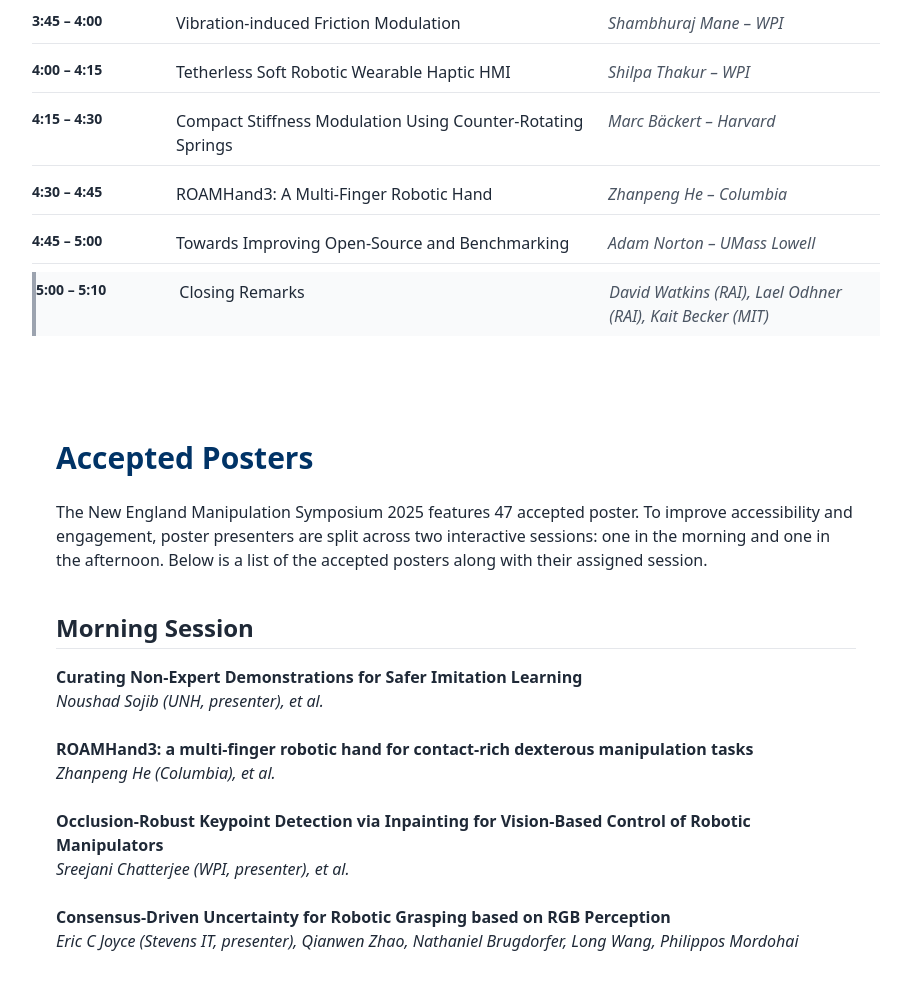
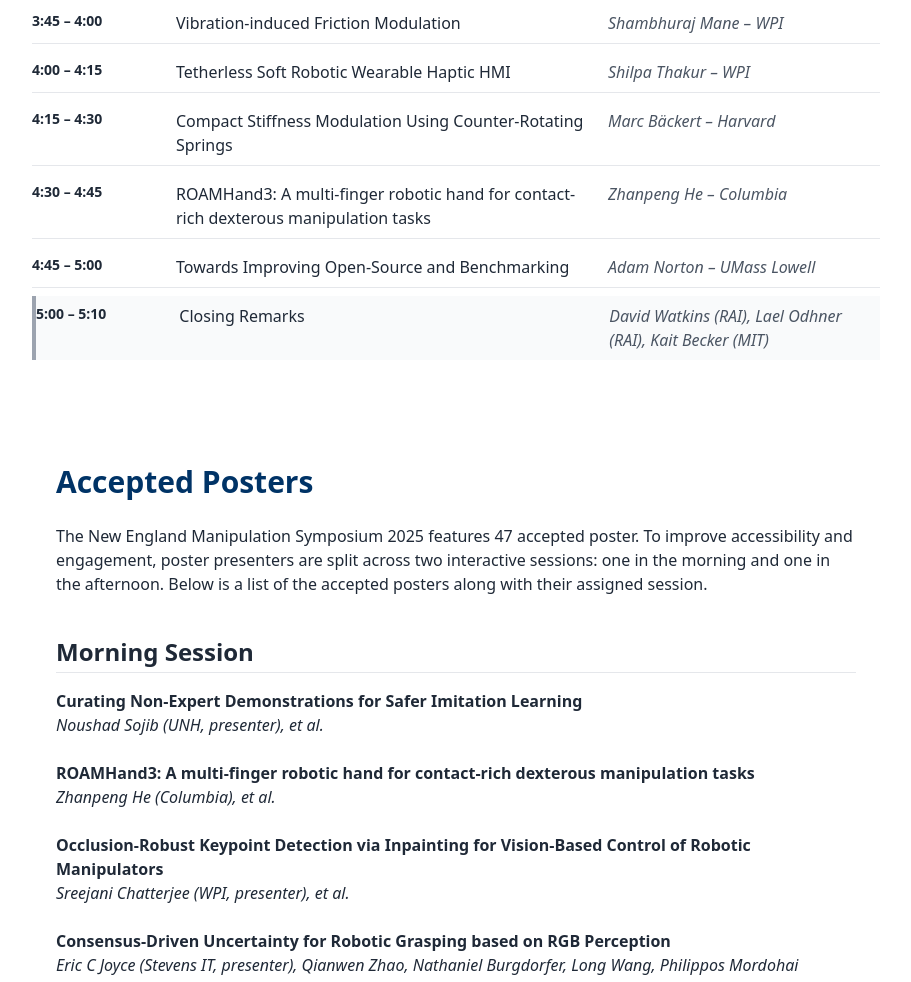
Before and after one commit to nems25/nems25.github.io, a plain HTML site: page index.html in a window 1280 px wide. Shown: the part 2682-3664 px from the top of the page, without its empty margins (184-1095 px from the left). Drawn offline with nearby package versions, Linux system fonts and the light colour scheme.

Commit message:
Fixed titles

```diff
--- a/index.html
+++ b/index.html
@@ -286,7 +286,7 @@
 
     <div class="flex flex-col sm:grid sm:grid-cols-12 sm:gap-4 py-2 border-b border-gray-200">
       <div class="sm:col-span-2 font-bold text-sm">4:30 – 4:45</div>
-      <div class="sm:col-span-6">ROAMHand3: A Multi-Finger Robotic Hand</div>
+      <div class="sm:col-span-6">ROAMHand3: A multi-finger robotic hand for contact-rich dexterous manipulation tasks</div>
       <div class="sm:col-span-4 italic text-gray-600">Zhanpeng He – Columbia</div>
     </div>
 
@@ -317,7 +317,7 @@
       <em>Noushad Sojib (UNH, presenter), et al.</em>
     </li>
     <li>
-      <strong>ROAMHand3: a multi-finger robotic hand for contact-rich dexterous manipulation tasks</strong><br />
+      <strong>ROAMHand3: A multi-finger robotic hand for contact-rich dexterous manipulation tasks</strong><br />
       <em>Zhanpeng He (Columbia), et al.</em>
     </li>
     <li>
@@ -326,7 +326,7 @@
     </li>
     <li>
       <strong>Consensus-Driven Uncertainty for Robotic Grasping based on RGB Perception</strong><br />
-      <em>Eric C Joyce (Stevens IT, presenter), Qianwen Zhao, Nathaniel Brugdorfer, Long Wang, Philippos Mordohai</em>
+      <em>Eric C Joyce (Stevens IT, presenter), Qianwen Zhao, Nathaniel Burgdorfer, Long Wang, Philippos Mordohai</em>
     </li>
     <li>
       <strong>Safe Autonomous Environmental Contact for Soft Robots using Control Barrier Functions</strong><br />
@@ -433,7 +433,7 @@
       <em>Hossein Gholampour (ODU, presenter), et al.</em>
     </li>
     <li>
-      <strong>Can Rigid Gripper Policies Transfer?</strong><br />
+      <strong>Can rigid grasp policies transfer to soft grippers?</strong><br />
       <em>Shiyao Ni (McGill/Mila, presenter), et al.</em>
     </li>
     <li>
```
